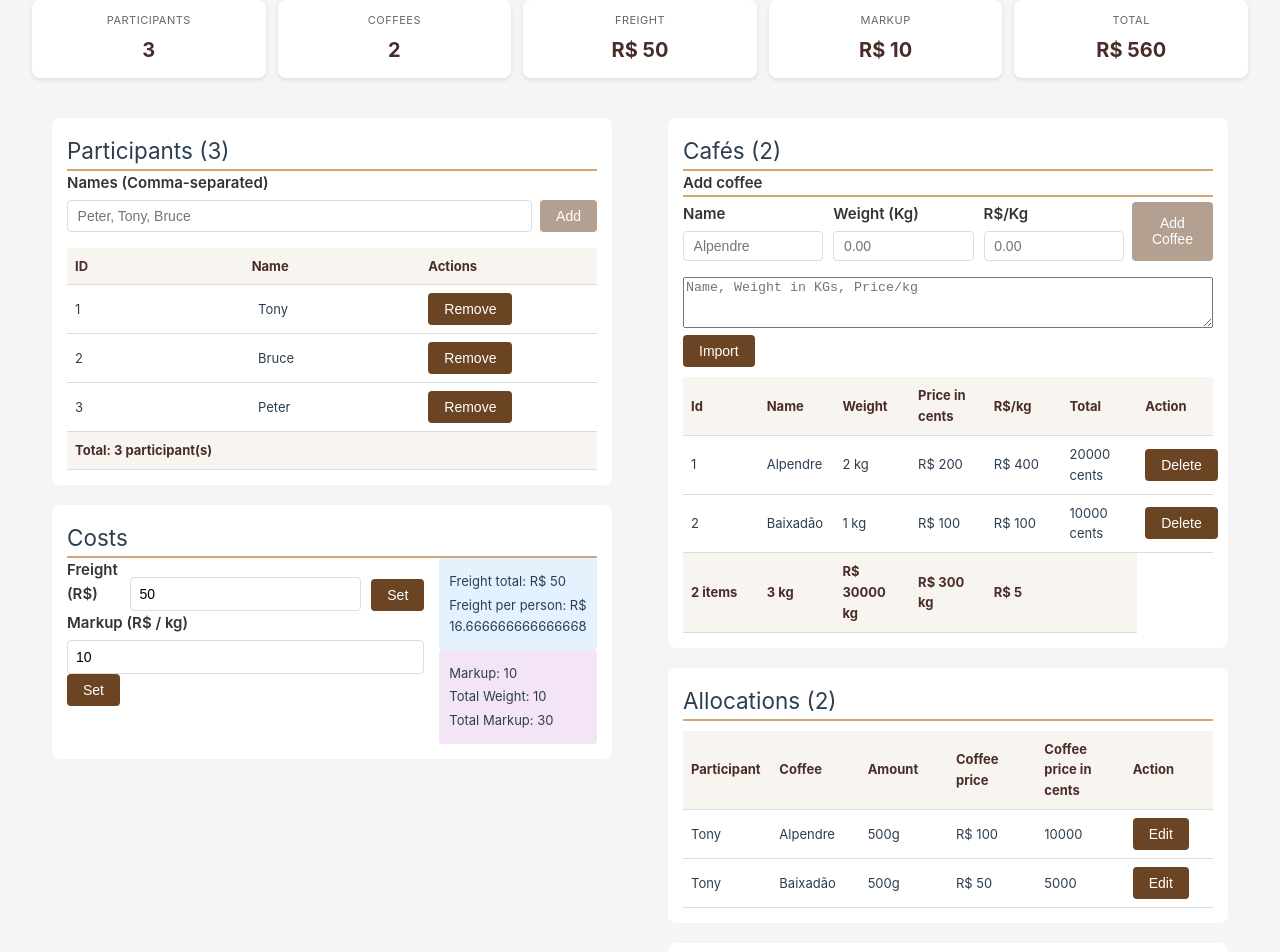
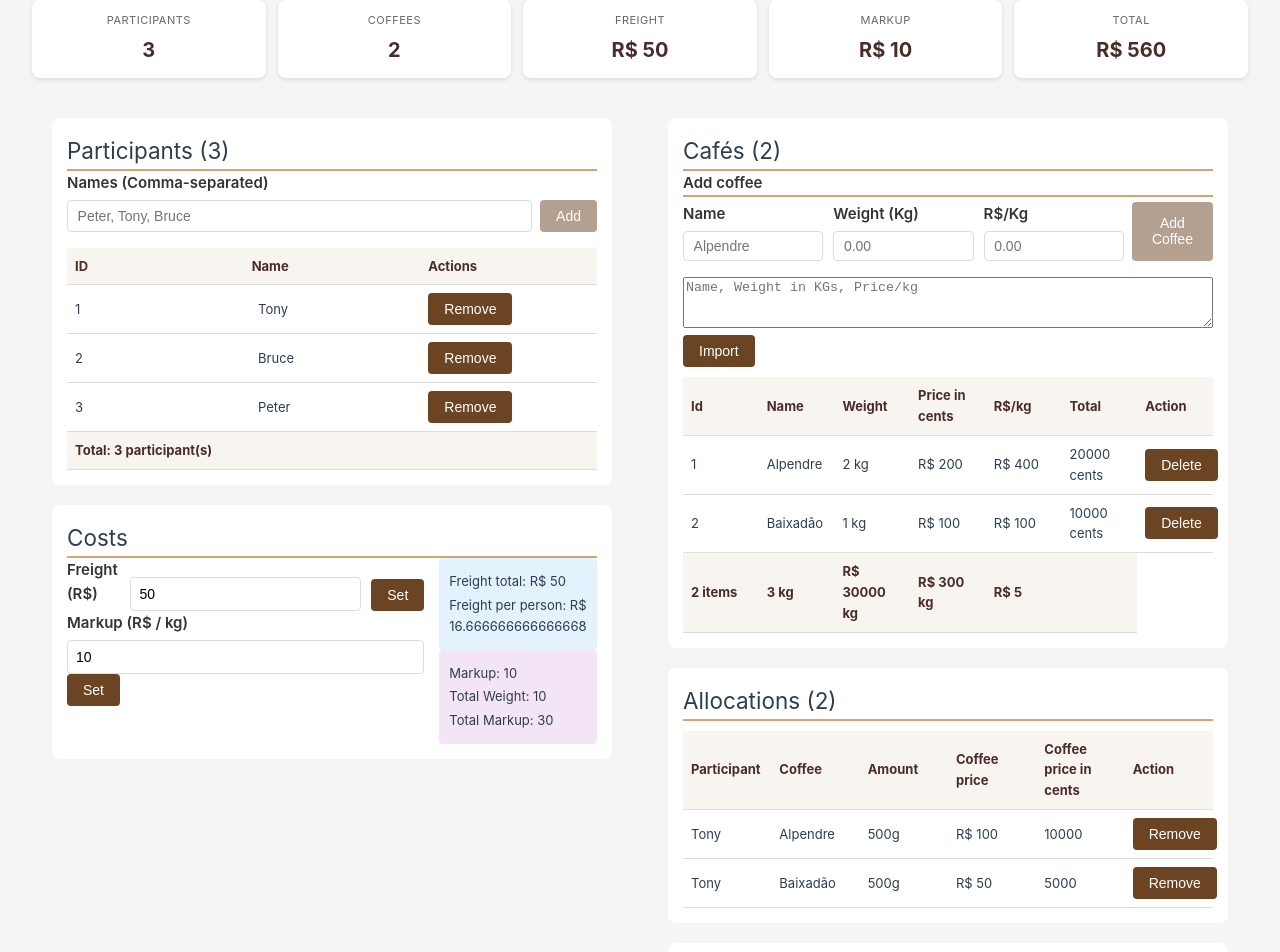
Before and after one commit to paulograbin/coffee, a Vue app: page /#/ in a window 1280 px wide. Shown: the top 952 px of the page. Built offline with nearby package versions, Linux system fonts and the light colour scheme; the HTML template or start-up script is replaced by a standard one.

Commit message:
Implement button to remove allocation

```diff
--- a/src/components/AllocationTable.vue
+++ b/src/components/AllocationTable.vue
@@ -15,6 +15,10 @@ function coffeePrice(coffeeId: number): number {
 
 function coffeePriceInCents(coffeeId: number): number {
   return purchaseStore.purchase.coffees.find((c) => c.id === coffeeId)?.priceInCents ?? 0
+}
+
+function deleteAllocation(allocationId: number) {
+  return purchaseStore.removeAllocation(allocationId)
 }
 
 function calculateWeightNotAllocated(coffeeId: number) {
@@ -111,7 +115,7 @@ function participantName(participantId: number): string {
           <td>R$ {{ (coffeePrice(a.coffeeId) * a.amount) / 1000 }}</td>
           <td>{{ (coffeePriceInCents(a.coffeeId) * a.amount) / 1000 }}</td>
           <td>
-            <button class="edit-btn">Edit</button>
+            <button class="edit-btn" @click="deleteAllocation(a.id)">Remove</button>
           </td>
         </tr>
       </tbody>
@@ -136,12 +140,12 @@ function participantName(participantId: number): string {
           <td>{{ a.name }}</td>
           <td>
             <div class="progress-bar">
+<!--              <span class="progress-text">${54454}g / ${545454}g (50%)</span>-->
               <div
                 class="progress-fill"
                 :class="progressClass(a.id)"
                 :style="{ width: Math.min(calculatePercentageAllocated(a.id), 100) + '%' }"
               ></div>
-              <!--              <span class="progress-text">${54454}g / ${545454}g (50%)</span>-->
             </div>
           </td>
           <td>{{ calculatePercentageAllocated(a.id) }}%</td>
--- a/src/stores/purchase-store.ts
+++ b/src/stores/purchase-store.ts
@@ -157,6 +157,10 @@ export const usePurchaseStore = defineStore('purchase', () => {
     )
   }
 
+  function removeAllocation(allocationId: number) {
+    purchase.value.allocations = purchase.value.allocations.filter((a) => a.id !== allocationId)
+  }
+
   function removeCoffee(id: number) {
     purchase.value.coffees = purchase.value.coffees.filter((p) => p.id !== id)
   }
@@ -169,5 +173,14 @@ export const usePurchaseStore = defineStore('purchase', () => {
     ensurePurchase().markupCost = value
   }
 
-  return { purchase, addParticipant, removeParticipant, addCoffee, removeCoffee, setFreightCost, setMarkupCost }
+  return {
+    purchase,
+    addParticipant,
+    removeParticipant,
+    addCoffee,
+    removeCoffee,
+    setFreightCost,
+    setMarkupCost,
+    removeAllocation,
+  }
 })
```
